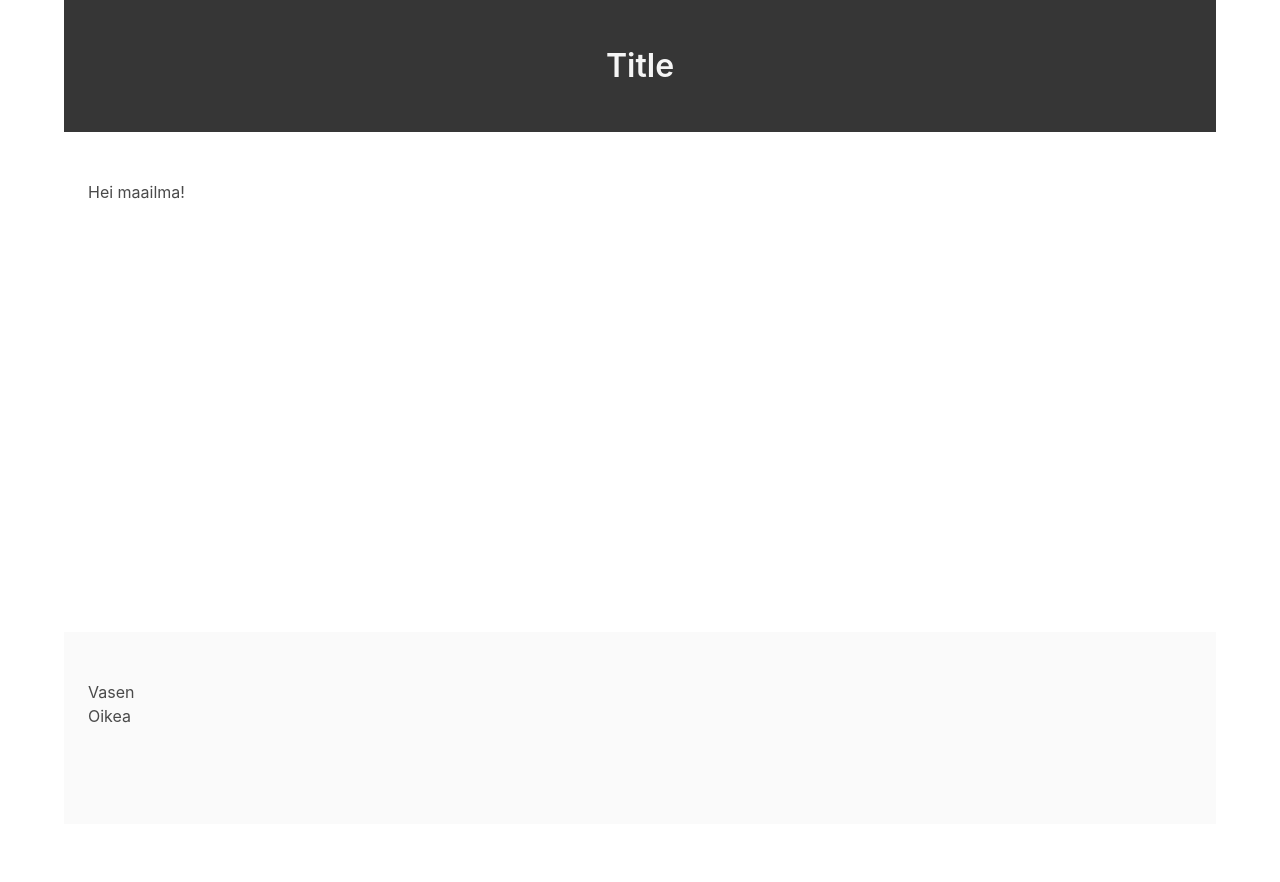
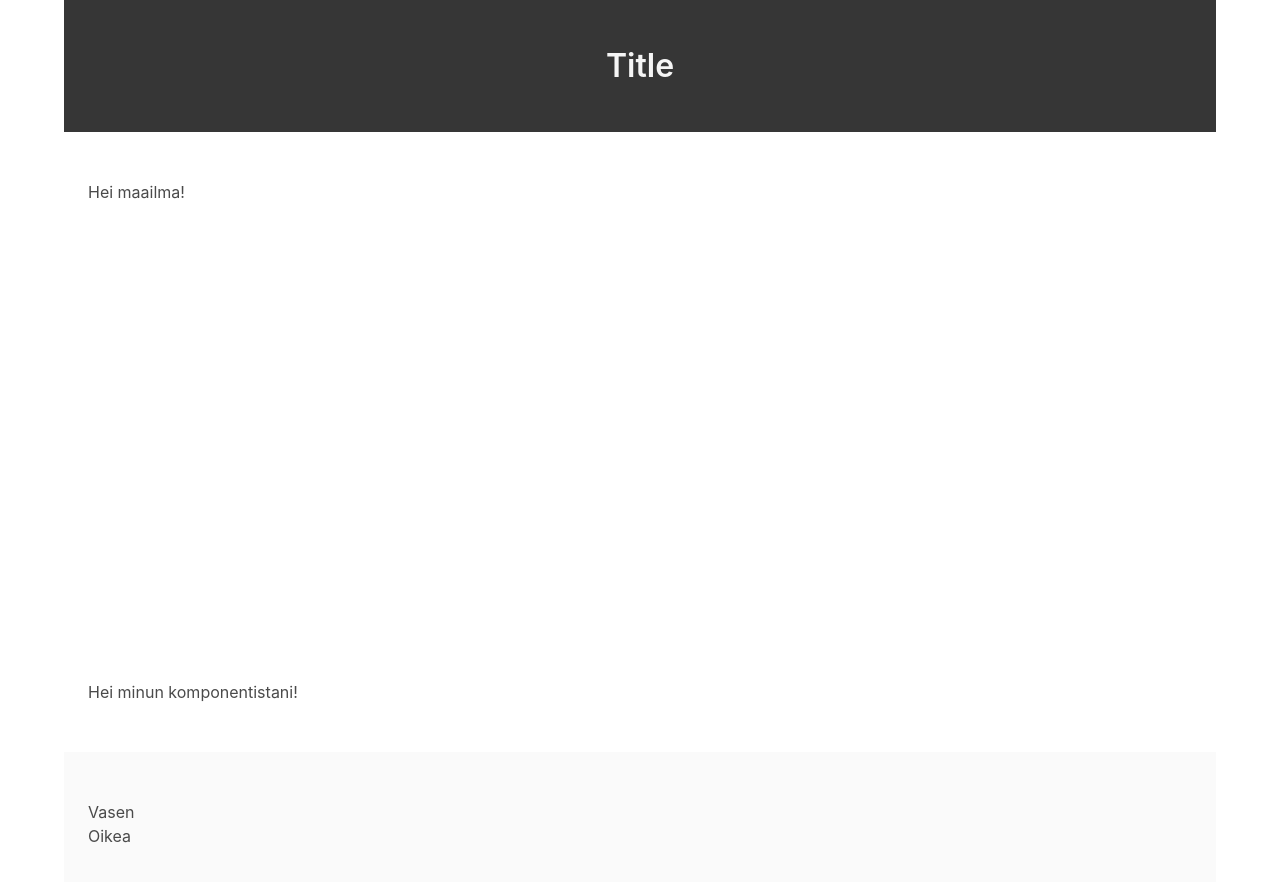
Before and after one commit to codento/react-workshop, a React (Create React App) app in the folder workshop/: page / in a window 1280 px wide. Shown: the top 882 px of the page. Before the commit the page ends 824 px from the top, so only its background shows below. Built offline with nearby package versions, Linux system fonts and the light colour scheme.

Commit message:
add image

```diff
--- a/workshop/src/App.js
+++ b/workshop/src/App.js
@@ -9,6 +9,12 @@ const App = () => {
       <div className='section' style={{ height: 'calc(100vh - 300px)' }}>
         <p> Hei maailma! </p>
       </div>
+
+<div className="container">
+      <div className='section'>
+        <p> Hei minun komponentistani! </p>
+      </div>
+</div>
       <Footer />
     </div>
   )
```
Also changed, not shown: 1 other file (tests, documents, lock files or other folders).
